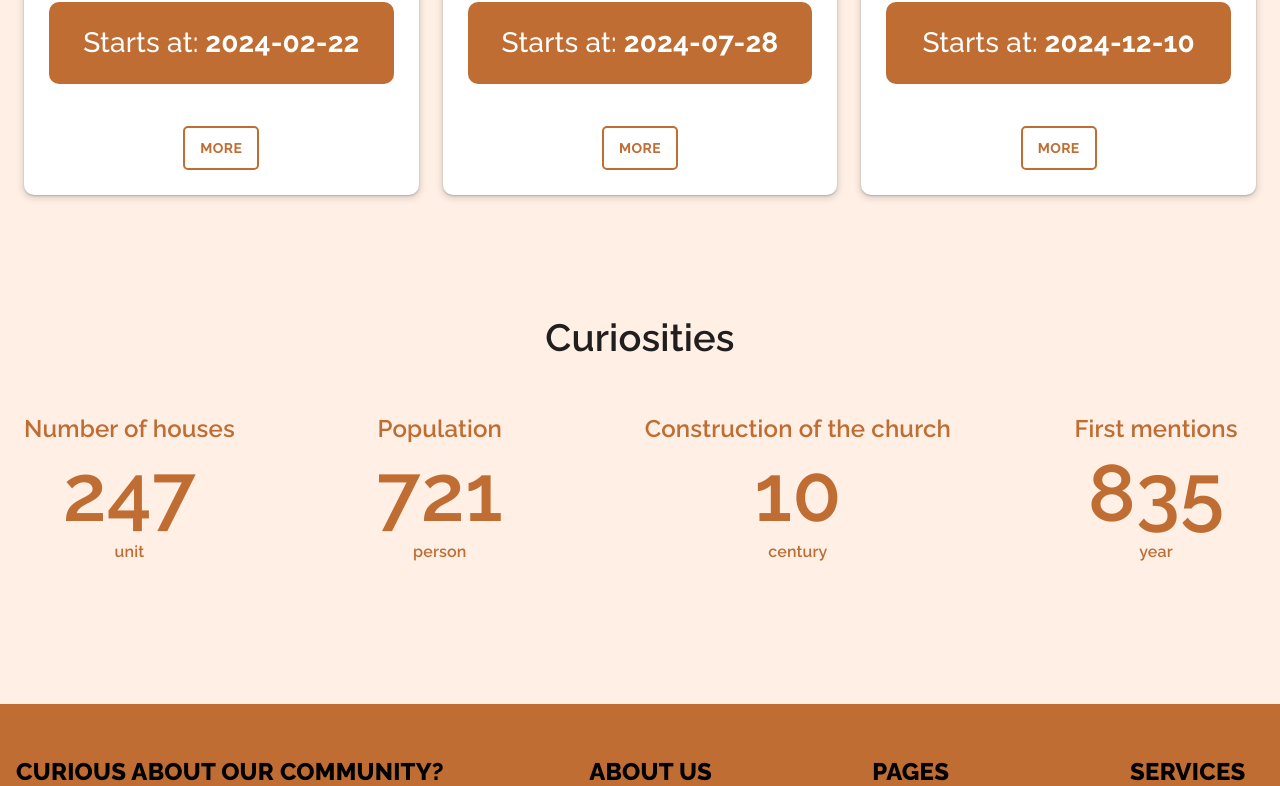
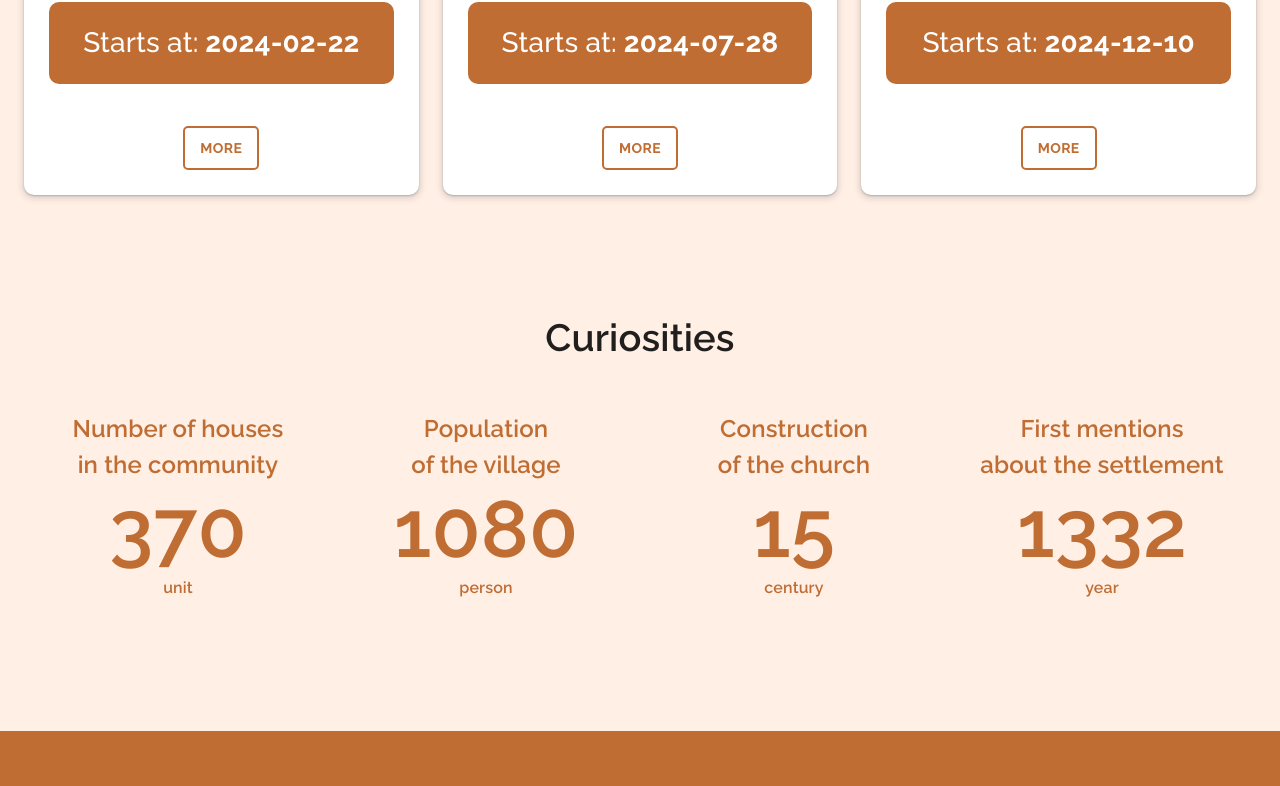
Before and after one commit to CrodingTam/csikszentmiklos-v2, a Next.js app: page / in a window 1280 px wide. Shown: the part 2148-2934 px from the top of the page. Built offline with nearby package versions, Linux system fonts and the light colour scheme.

Commit message:
21: update home page design -updated responsivity at curiosities section

```diff
--- /dev/null
+++ b/app/(routes)/_components/curiosities/curiosities.style.tsx
@@ -0,0 +1,53 @@
+"use client";
+
+import { Grid } from "@mui/material";
+import { styled } from "@mui/material/styles";
+
+const StyledWrapper = styled(Grid)(({ theme }) => ({
+  justifyContent: "space-between",
+  height: "180px",
+  [theme.breakpoints.down("lg")]: {
+    height: "500px",
+  },
+  [theme.breakpoints.down("xs")]: {
+    height: "850px",
+  },
+  ".curiosities--typography": {
+    color: theme.palette.primary.main,
+  },
+  ".curiosities--grid-item": {
+    textAlign: "center",
+    display: "flex",
+    flexDirection: "column",
+    justifyContent: "space-between",
+    [theme.breakpoints.down("lg")]: {
+      justifyContent: "flex-start",
+    },
+    ".curiosities--box:nth-of-type(1)": {
+      ".label": {
+        fontSize: "24px",
+        [theme.breakpoints.down("sm")]: {
+          fontSize: "18px",
+        },
+      },
+    },
+    ".curiosities--box:nth-of-type(2)": {
+      display: "flex",
+      flexDirection: "column",
+      justifyContent: "center",
+      textAlign: "center",
+      alignItems: "center",
+      ".value": {
+        fontSize: "80px",
+        [theme.breakpoints.down("sm")]: {
+          fontSize: "70px",
+        },
+      },
+      ".unit": {
+        fontSize: "16px",
+      },
+    },
+  },
+}));
+
+export default StyledWrapper;
--- a/app/(routes)/_components/curiosities/component.tsx
+++ b/app/(routes)/_components/curiosities/curoisities.component.tsx
@@ -2,8 +2,8 @@
 
 import { Box, Grid, Typography } from "@mui/material";
 import React, { FC, useCallback, useEffect, useState } from "react";
-import StyledWrapper from "./style";
 import CommonHeader from "@/app/components/common-header/component";
+import StyledWrapper from "./curiosities.style";
 
 export type Curiosities = {
   value: number;
@@ -16,25 +16,25 @@ const curiosities: Curiosities[] = [
   {
     value: 370,
     unit: "unit",
-    label: "Number of houses",
+    label: "Number of houses <br /> in the community",
     name: "house",
   },
   {
     value: 1080,
     unit: "person",
-    label: "Population",
+    label: "Population <br /> of the village",
     name: "residents",
   },
   {
     value: 15,
     unit: "century",
-    label: "Construction of the church",
+    label: "Construction <br /> of the church",
     name: "church-constuction",
   },
   {
     value: 1332,
     unit: "year",
-    label: "First mentions",
+    label: "First mentions <br /> about the settlement",
     name: "first-mentions",
   },
 ];
@@ -59,7 +59,7 @@ const Curiosities: FC = () => {
   }, []);
 
   const scrollHandler = useCallback(() => {
-    const target = document.querySelector(".curiosity-item") as HTMLElement;
+    const target = document.querySelector(".curiosities--grid-item") as HTMLElement;
     const rect = target?.getBoundingClientRect();
     if (
       !metricsDone &&
@@ -89,15 +89,26 @@ const Curiosities: FC = () => {
       <CommonHeader text="Curiosities" />
       <StyledWrapper container>
         {curiosities.map((curiosity) => (
-          <Grid className="curiosity-item" item key={curiosity.value}>
-            <Typography variant="mainSemiBold" className="curiosity-label">
-              {curiosity.label}
-            </Typography>
-            <Box className="curiosity-box">
-              <Typography variant="h3" className="curiosity-value">
+          <Grid
+            className="curiosities--grid-item"
+            lg={3}
+            xs={6}
+            xxs={12}
+            item
+            key={curiosity.value}
+          >
+            <Box className="curiosities--box">
+              <Typography
+                variant="mainSemiBold"
+                className=" curiosities--typography label"
+                dangerouslySetInnerHTML={{ __html: curiosity.label }}
+              />
+            </Box>
+            <Box className="curiosities--box">
+              <Typography variant="h3" className="curiosities--typography value">
                 {curiosity.value}
               </Typography>
-              <Typography variant="mainSemiBold" className="curiosity-unit">
+              <Typography variant="mainSemiBold" className="curiosities--typography unit">
                 {curiosity.unit}
               </Typography>
             </Box>
--- a/app/(routes)/_components/curiosities/style.tsx
+++ /dev/null
@@ -1,35 +0,0 @@
-"use client";
-
-import { lightTheme } from "@/app/utils/theme.utils";
-import { Grid } from "@mui/material";
-import { styled } from "@mui/material/styles";
-
-const StyledWrapper = styled(Grid)(() => ({
-  justifyContent: "space-between",
-  gap: "40px",
-  ".MuiTypography-root": {
-    color: lightTheme.palette.primary.main,
-    width: "200px",
-  },
-  ".curiosity-item": {
-    textAlign: "center",
-  },
-  ".curiosity-box": {
-    display: "flex",
-    flexDirection: "column",
-    justifyContent: "center",
-    textAlign: "center",
-    alignItems: "center",
-  },
-  ".curiosity-label": {
-    fontSize: "24px",
-  },
-  ".curiosity-value": {
-    fontSize: "80px",
-  },
-  ".curiosity-unit": {
-    fontSize: "16px",
-  },
-}));
-
-export default StyledWrapper;
--- a/app/(routes)/_components/events/component.tsx
+++ b/app/(routes)/_components/events/events.component.tsx
@@ -1,5 +1,5 @@
 import { FC } from "react";
-import StyledWrapper from "./style";
+import StyledWrapper from "./events.style";
 import { Grid } from "@mui/material";
 import { EventCardModel } from "@/app/models/event-card.model";
 import CommonHeader from "@/app/components/common-header/component";
@@ -33,7 +33,7 @@ const Events: FC = () => {
     <>
       <CommonHeader text="Upcoming Events" />
       <StyledWrapper container>
-        <Grid item className="event-card-item">
+        <Grid item className="events--grid-item">
           <EventCards cards={staticEventCards} />
         </Grid>
       </StyledWrapper>
--- /dev/null
+++ b/app/(routes)/_components/events/events.style.tsx
@@ -0,0 +1,8 @@
+"use client";
+
+import { Grid } from "@mui/material";
+import { styled } from "@mui/material/styles";
+
+const StyledWrapper = styled(Grid)(() => ({}));
+
+export default StyledWrapper;
--- a/app/(routes)/_components/events/style.tsx
+++ /dev/null
@@ -1,15 +0,0 @@
-"use client";
-
-import { lightTheme } from "@/app/utils/theme.utils";
-import { Grid } from "@mui/material";
-import { styled } from "@mui/material/styles";
-
-const StyledWrapper = styled(Grid)(() => ({
-  flexDirection: "column",
-  ".title-item": {
-    textAlign: "center",
-    ".MuiTypography-root": {},
-  },
-}));
-
-export default StyledWrapper;
--- a/app/(routes)/page.tsx
+++ b/app/(routes)/page.tsx
@@ -1,8 +1,8 @@
 import Container from "../components/container/component";
 import BannerHeader from "../components/banner-header/banner-header.component.tsx";
-import Events from "./_components/events/component";
+import Events from "./_components/events/events.component";
 import Introduction from "./_components/introduction/introduction.component";
-import Curiosities from "./_components/curiosities/component";
+import Curiosities from "./_components/curiosities/curoisities.component";
 
 const Home = () => {
   return (
--- a/app/components/common-header/style.tsx
+++ b/app/components/common-header/style.tsx
@@ -3,11 +3,15 @@
 import { Grid } from "@mui/material";
 import { styled } from "@mui/material/styles";
 
-const StyledWrapper = styled(Grid)(() => ({
+const StyledWrapper = styled(Grid)(({ theme }) => ({
   marginTop: "120px",
   marginBottom: "50px",
   width: "100%",
   justifyContent: "center",
+  [theme.breakpoints.down("md")]: {
+    marginTop: "80px",
+    marginBottom: "40px",
+  },
   ".title-item": {
     textAlign: "center",
   },
--- a/app/utils/typography.util.ts
+++ b/app/utils/typography.util.ts
@@ -1,4 +1,5 @@
 import { TypographyStyle, TypographyStyleOptions } from "@mui/material/styles/createTypography";
+import { lightTheme } from "./theme.utils";
 
 interface CustomTypography {
   [index: string]: TypographyStyleOptions | TypographyStyle | string | number;
```
